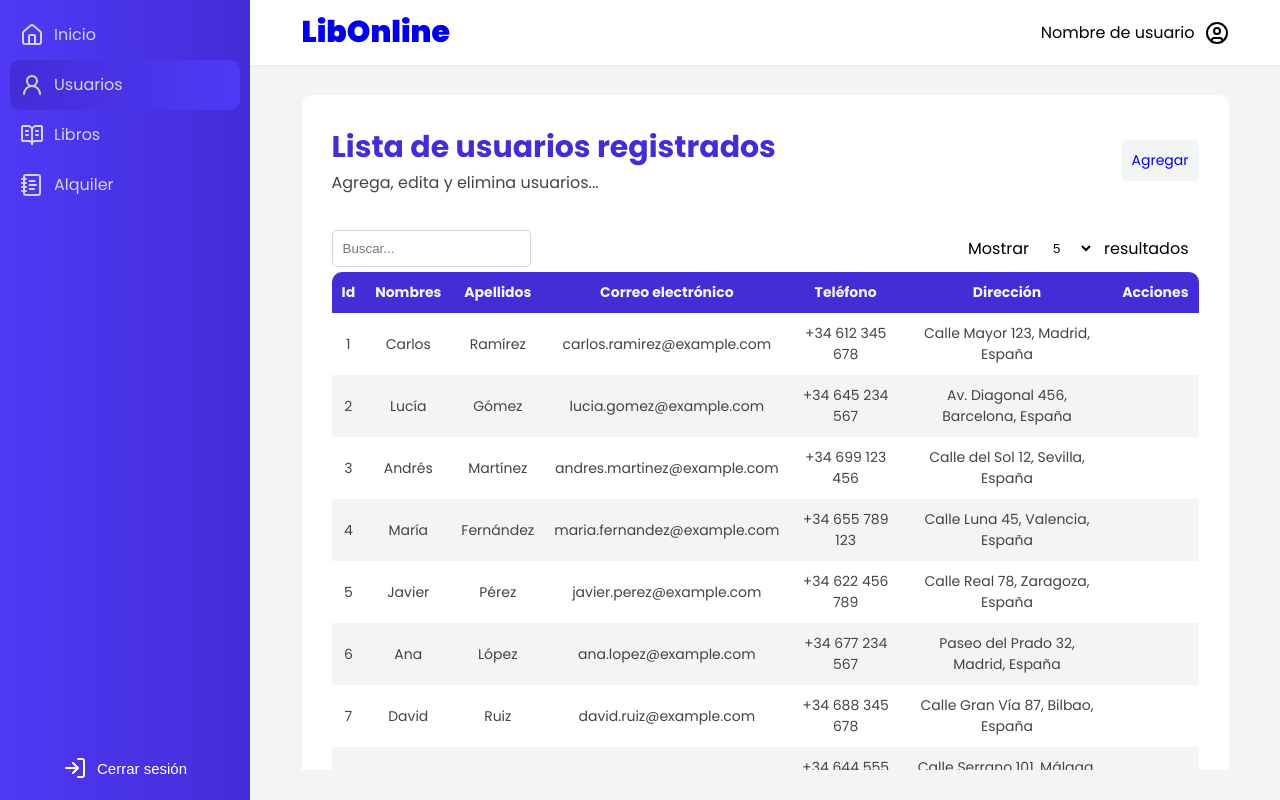
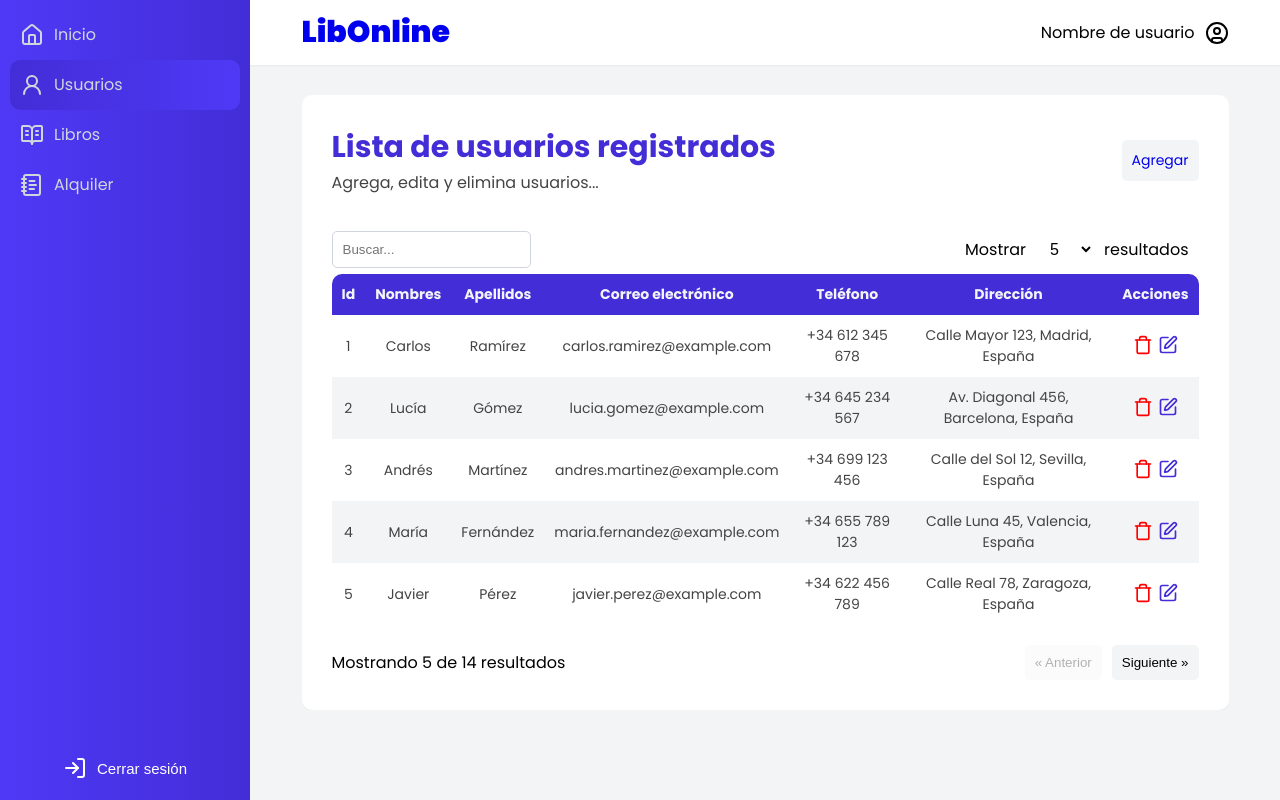
Before and after one commit to marvinmendezlearn/online-library, a React (Vite) app: page /users in a window 1280 px wide. Built offline with nearby package versions, Linux system fonts and the light colour scheme.

Commit message:
Agregando la paginacion y custom hook

```diff
--- /dev/null
+++ b/src/components/Pagination.jsx
@@ -0,0 +1,13 @@
+export default function Pagination({filterData, data, search, page, pages, handleDecreasePage, handleIncreasePage}) {
+    return (
+        <div className="pagination">
+            <div className="pagination__info">
+                <p>Mostrando {filterData.length} de {data.length} resultados</p>
+            </div>
+            <div className="pagination__buttons">
+                <button className={`pagination__button ${ page <= 1 || search.length ? 'pagination__button--inactive' : '' }`} onClick={ handleDecreasePage }>&laquo; Anterior</button>
+                <button className={`pagination__button ${ page >= pages || search.length ? 'pagination__button--inactive' : '' }`} onClick={ handleIncreasePage }>Siguiente &raquo;</button>
+            </div>
+        </div>
+    )
+}
--- a/src/components/UpcomingDeliveries.jsx
+++ b/src/components/ui/UpcomingDeliveries.jsx
@@ -1,5 +1,5 @@
 import { useEffect, useState } from "react";
-import { getUpcomingDeliveries, formatDate } from "../lib/helpers.js";
+import { getUpcomingDeliveries, formatDate } from "../../lib/helpers.js";
 
 function UpcomingDeliveries({ rents }) {
     const [upcomingDeliveries, setUpcomingDeliveries] = useState([]);
--- /dev/null
+++ b/src/hooks/usePagination.js
@@ -0,0 +1,62 @@
+import {useMemo, useState, useEffect} from "react";
+import {normalize} from "../lib/helpers.js";
+
+export default function usePagination(data){
+    // Necessary elements for pagination
+    const [currentData, setCurrentData] = useState([]);
+    const [search, setSearch] = useState("");
+    const [perPage, setPerPage] = useState(5);
+    const [page, setPage] = useState(1);
+    const [pages, setPages] = useState(0);
+
+    useEffect(() => {
+        setCurrentData(data);
+    }, [data]);
+
+    const filterData = useMemo(() => {
+        const startIndex = (page - 1) * perPage;
+        const endIndex = page * perPage;
+        const query = normalize(search);
+
+        return currentData.filter(user => {
+            const fields = [
+                normalize(user.name),
+                normalize(user.lastname),
+                normalize(user.telephone),
+                normalize(user.address),
+                normalize(user.email),
+            ];
+
+            return fields.some(field => field.includes(query));
+        }).slice(startIndex, endIndex);
+    }, [search, currentData, page, perPage]);
+
+    useEffect(() => {
+        setPages(Math.ceil(currentData.length / perPage));
+    }, [currentData, perPage]);
+
+    const handleIncreasePage = () => {
+        if (page >= pages || search.length) return
+        setPage(page + 1);
+    }
+    const handleDecreasePage = () => {
+        if (page <= 1 || search.length) return
+        setPage(page - 1);
+    }
+
+    const updateData = (newData) => setCurrentData(newData);
+
+    return {
+        filterData,
+        search,
+        setSearch,
+        perPage,
+        setPerPage,
+        page,
+        pages,
+        setPages,
+        handleDecreasePage,
+        handleIncreasePage,
+        updateData,
+    }
+}
--- /dev/null
+++ b/src/lib/alert/DeleteModal.jsx
@@ -0,0 +1,23 @@
+import {X} from "lucide-react";
+
+export function DeleteModal({ modal, setModal, handleModalAction }) {
+    return (
+        <div className={`modal ${modal ? "modal--active" : ""}`}>
+            <div className="modal__content">
+                <div className="modal__header">
+                    <p className="modal__title">Eliminar</p>
+                    <button onClick={ () => setModal(false) }>
+                        <X />
+                    </button>
+                </div>
+                <p>¿Está seguro?</p>
+                <p>Esta acción no se puede deshacer.</p>
+
+                <div className="modal__footer">
+                    <button className="modal__cancel" onClick={ () => setModal(false) }>Cancelar</button>
+                    <button className="modal__confirm" onClick={ handleModalAction }>Confirmar</button>
+                </div>
+            </div>
+        </div>
+    )
+}
--- a/src/lib/helpers.js
+++ b/src/lib/helpers.js
@@ -12,3 +12,10 @@ export const formatDate = string => {
         week: '2-digit',
     }).format(date);
 }
+
+export const normalize = (text) =>
+    text
+        .toLowerCase()
+        .normalize("NFD")
+        .replace(/[\u0300-\u036f]/g, "")
+        .replace(/[\s\W_]+/g, "");
--- a/src/pages/Dashboard.jsx
+++ b/src/pages/Dashboard.jsx
@@ -1,7 +1,7 @@
 import { BookOpenIcon, Users2, FolderOpenIcon } from "lucide-react";
 import { useEffect, useState } from "react";
 import DashboardCard from "../components/ui/DashboardCard";
-import UpcomingDeliveries from "../components/UpcomingDeliveries.jsx";
+import UpcomingDeliveries from "../components/ui/UpcomingDeliveries.jsx";
 import { users } from '../data/users';
 import { books } from '../data/books';
 import { rents } from "../data/rents.js";
--- a/src/pages/Users.jsx
+++ b/src/pages/Users.jsx
@@ -1,25 +1,44 @@
-import {useEffect, useMemo, useState} from "react";
+import {useEffect, useState} from "react";
 import { Link } from "react-router";
 import { users as userData } from "../data/users.js";
+import usePagination from "../hooks/usePagination.js";
 import './../styles/users.css';
-import {formatDate} from "../lib/helpers.js";
+import Pagination from "../components/Pagination.jsx";
+import {EditIcon, TrashIcon} from "lucide-react";
+import {DeleteModal} from "../lib/alert/DeleteModal.jsx";
 
 function Users(){
-    const [ users, setUsers] = useState([]);
-
-    // Elementos necesarios para que funcione la paginacion
-    const [search, setSearch] = useState("");
-    const [perPage, setPerPage] = useState(5);
-
-    const filterUsers = useMemo(() => {
-        return users.filter(user => {
-            return user.name.toLowerCase().includes(search.toLowerCase());
-        })
-    }, [search, users]);
+    const [users, setUsers] = useState([]);
+    const [modal, setModal] = useState(false);
+    const [id, setId] = useState(null);
 
     useEffect(()=>{
         setUsers(userData)
-    }, [users]);
+    }, []);
+
+    const {
+        filterData: filterUsers,
+        search,
+        setSearch,
+        perPage,
+        setPerPage,
+        page,
+        pages,
+        handleDecreasePage,
+        handleIncreasePage,
+        updateData,
+    } = usePagination(users)
+
+    const handleModalStatus = (id) => {
+        setModal(true);
+        setId(id);
+    }
+
+    const handleModalAction = () => {
+        const userFilter = users.filter(filterUser => filterUser.id !== id);
+        updateData(userFilter);
+        setModal(false);
+    }
 
     return (
         <>
@@ -31,14 +50,13 @@ function Users(){
                     </div>
                     <Link className="users__link-create" to="/users/create">Agregar</Link>
                 </div>
-
                 <form className="searcher">
                     <div className="searcher__text">
                         <input className="searcher__input" type="search" placeholder="Buscar..." value={ search } onChange={ (e) => setSearch(e.target.value) } />
                     </div>
                     <div className="searcher__quantity">
                         <p>Mostrar</p>
-                        <select className="searcher__select" value={perPage} onChange={(e)=>{ setPerPage(parseInt(e.target.value)) }}>
+                        <select className="searcher__select" value={ perPage } onChange={ e => setPerPage(parseInt(e.target.value)) }>
                             <option value="5">5</option>
                             <option value="10">10</option>
                             <option value="15">15</option>
@@ -47,8 +65,9 @@ function Users(){
                     </div>
                 </form>
 
+                {filterUsers.length > 0 ? (
+                    <>
                         <div className="overScrollTables">
-                    {filterUsers.length > 0 ? (
                             <table className="table">
                                 <thead className="table__header">
                                 <tr>
@@ -70,13 +89,37 @@ function Users(){
                                             <td>{user.email}</td>
                                             <td>{user.telephone}</td>
                                             <td>{user.address}</td>
-                                        <td></td>
+                                            <td>
+                                                <div className="table__actions">
+                                                    <button onClick={ () => handleModalStatus(user.id) }>
+                                                        <TrashIcon className="delete-icon" />
+                                                    </button>
+                                                    <button>
+                                                        <EditIcon className="edit-icon" />
+                                                    </button>
+                                                </div>
+                                            </td>
                                         </tr>
                                     ))}
                                 </tbody>
                             </table>
-                    ) : (<p>No hay usuarios registrados...</p>)}
                         </div>
+                        <Pagination
+                            search={search}
+                            page={page}
+                            pages={pages}
+                            data={users}
+                            filterData={filterUsers}
+                            handleIncreasePage={handleIncreasePage}
+                            handleDecreasePage={handleDecreasePage}
+                        />
+                    </>
+                ) : (<p className="alert-message">No se encontraron coincidencias...</p>)}
+                <DeleteModal
+                    modal={ modal }
+                    setModal={ setModal }
+                    handleModalAction={ handleModalAction }
+                />
             </section>
         </>
     )
--- a/src/styles/index.css
+++ b/src/styles/index.css
@@ -132,6 +132,22 @@ main.container {
 .table__body tr:nth-child(2n) {
   background-color: var(--light-color);
 }
+.table__actions {
+  display: flex;
+  align-items: center;
+  justify-content: center;
+  gap: 0.5rem;
+}
+.delete-icon, .edit-icon {
+  width: 2rem;
+  cursor: pointer;
+}
+.delete-icon {
+  color: red;
+}
+.edit-icon {
+  color: var(--primary-color);
+}
 .badge {
   font-size: 1.1rem;
   display: inline-block;
@@ -178,6 +194,7 @@ main.container {
   padding: 0.5rem 1rem;
   background-color: var(--white-color);
   border: none;
+  font-size: 1.6rem;
 }
 @media (min-width: 768px) {
   .searcher {
@@ -189,3 +206,90 @@ main.container {
     width: auto;
   }
 }
+.alert-message {
+  font-size: 1.4rem;
+  color: var(--dark-color);
+  text-align: center;
+  margin: 1rem 0;
+}
+.pagination {
+  display: flex;
+  flex-direction: column-reverse;
+  justify-content: center;
+  align-items: center;
+  gap: 1rem;
+  margin-top: 2rem;
+}
+.pagination__buttons {
+  display: flex;
+  gap: 1rem;
+}
+.pagination__button {
+  cursor: pointer;
+  padding: 1rem;
+  border-radius: 0.5rem;
+  background-color: var(--light-color);
+}.pagination__button:hover {
+  background-color: var(--gray-color);
+}
+.pagination__button--inactive {
+  opacity: 0.3;
+  cursor: not-allowed;
+}.pagination__button--inactive:hover {
+  background-color: transparent;
+}
+ @media (min-width: 768px) {
+   .pagination {
+     flex-direction: row;
+     justify-content: space-between;
+   }
+ }
+.modal {
+  display: none;
+  justify-content: center;
+  align-items: center;
+  background-color: rgba(0, 0, 0, 0.5);
+}
+.modal--active {
+  display: flex;
+  position: fixed;
+  top: 0;
+  left: 0;
+  bottom: 0;
+  right: 0;
+}
+.modal__content {
+  background-color: var(--white-color);
+  width: 90%;
+  max-width: 40rem;
+  border-radius: 0.5rem;
+  padding: 2rem;
+}
+.modal__header {
+  display: flex;
+  align-items: center;
+  justify-content: space-between;
+  margin-bottom: 1rem;
+}
+.modal__title {
+  font-size: 1.9rem;
+  font-weight: 800;
+}
+.modal__footer {
+  display: flex;
+  justify-content: end;
+  margin-top: 2rem;
+  align-items: center;
+  gap: 1rem;
+}
+.modal__footer button {
+  padding: 1rem;
+  border-radius: 0.5rem;
+}
+.modal__cancel {
+  background-color: var(--light-color);
+}
+.modal__confirm {
+  background-color: var(--primary-color);
+  color: var(--white-color);
+}
```
Also changed, not shown: src/data/users.js (+16 -0 lines), 1 other file (tests, documents, lock files or other folders). Lines whose indentation alone changed are shown as unchanged.
